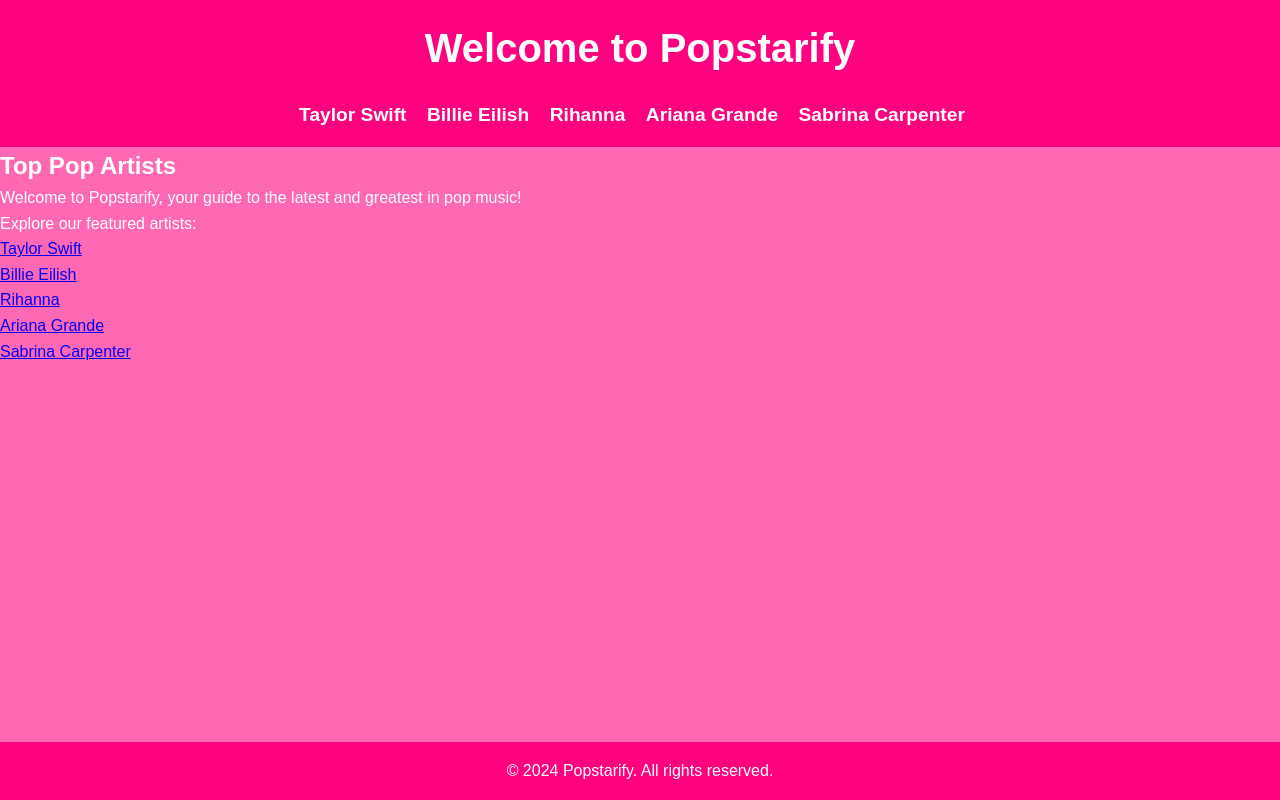
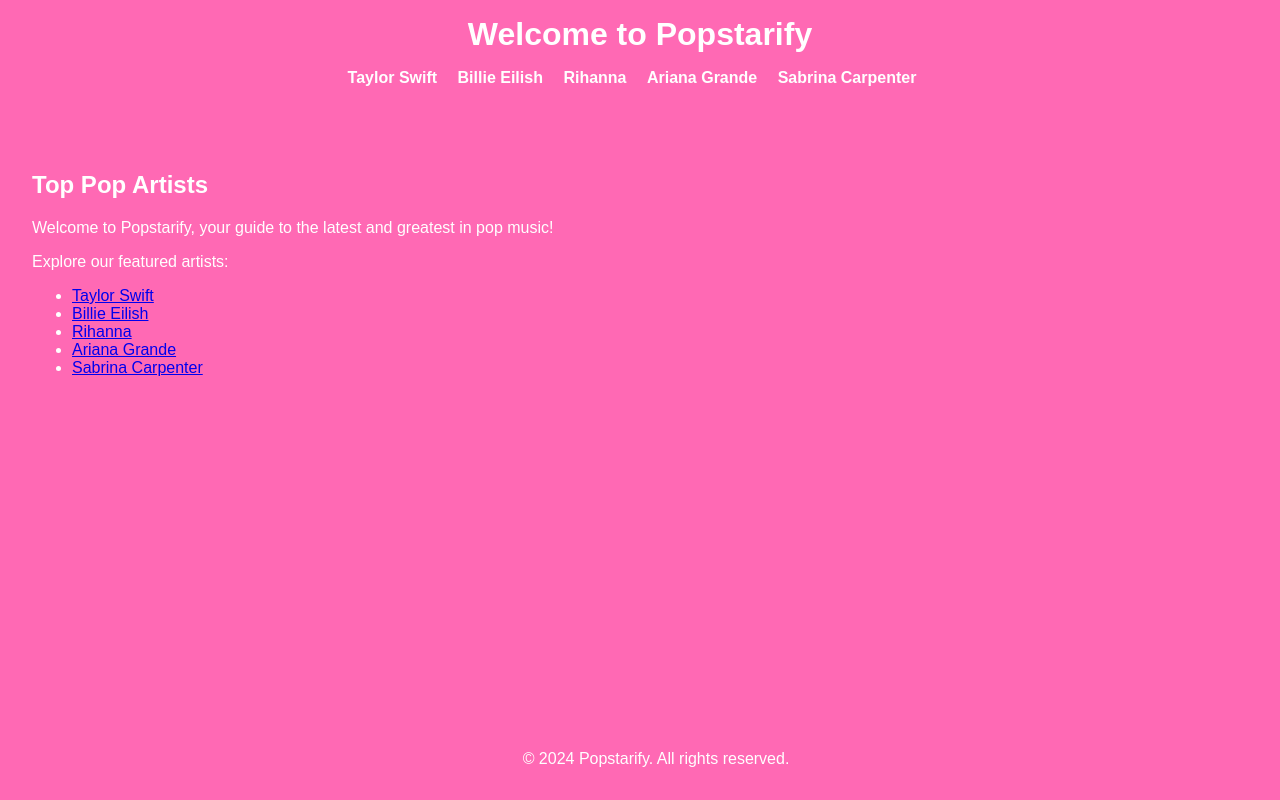
Before and after one commit to canadana/popstarify, a plain HTML site: page index.html in a window 1280 px wide. Drawn offline with Linux system fonts and the light colour scheme.

Commit message:
Update styles.css

```diff
--- a/styles.css
+++ b/styles.css
@@ -1,27 +1,23 @@
-* {
-    margin: 0;
-    padding: 0;
-    box-sizing: border-box;
-}
-
+/* Global Styles */
 body {
     font-family: Arial, sans-serif;
-    background-color: hotpink;
-    color: #fff;
-    line-height: 1.6;
     margin: 0;
     padding: 0;
 }
 
+.hotpink-bg {
+    background-color: hotpink;
+    color: white;
+}
+
 header {
-    background-color: #ff007f;
-    padding: 1em;
+    background-color: #ff69b4;
+    padding: 1rem;
     text-align: center;
 }
 
 header h1 {
-    font-size: 2.5em;
-    margin-bottom: 0.5em;
+    margin: 0;
 }
 
 nav ul {
@@ -31,40 +27,27 @@
 
 nav ul li {
     display: inline;
-    margin-right: 1em;
+    margin-right: 1rem;
 }
 
 nav ul li a {
-    color: #fff;
+    color: white;
     text-decoration: none;
     font-weight: bold;
-    font-size: 1.2em;
 }
 
 nav ul li a:hover {
     text-decoration: underline;
 }
 
-main {
-    padding: 2em;
-}
-
-.artist-section {
-    background-color: #ff3399;
-    padding: 1em;
-    margin-bottom: 1em;
-    border-radius: 10px;
-}
-
-.artist-section h2 {
-    font-size: 2em;
-    margin-bottom: 0.5em;
+.main-content {
+    padding: 2rem;
 }
 
 footer {
-    background-color: #ff007f;
+    background-color: #ff69b4;
     text-align: center;
-    padding: 1em;
+    padding: 1rem;
     position: fixed;
     bottom: 0;
     width: 100%;
```
